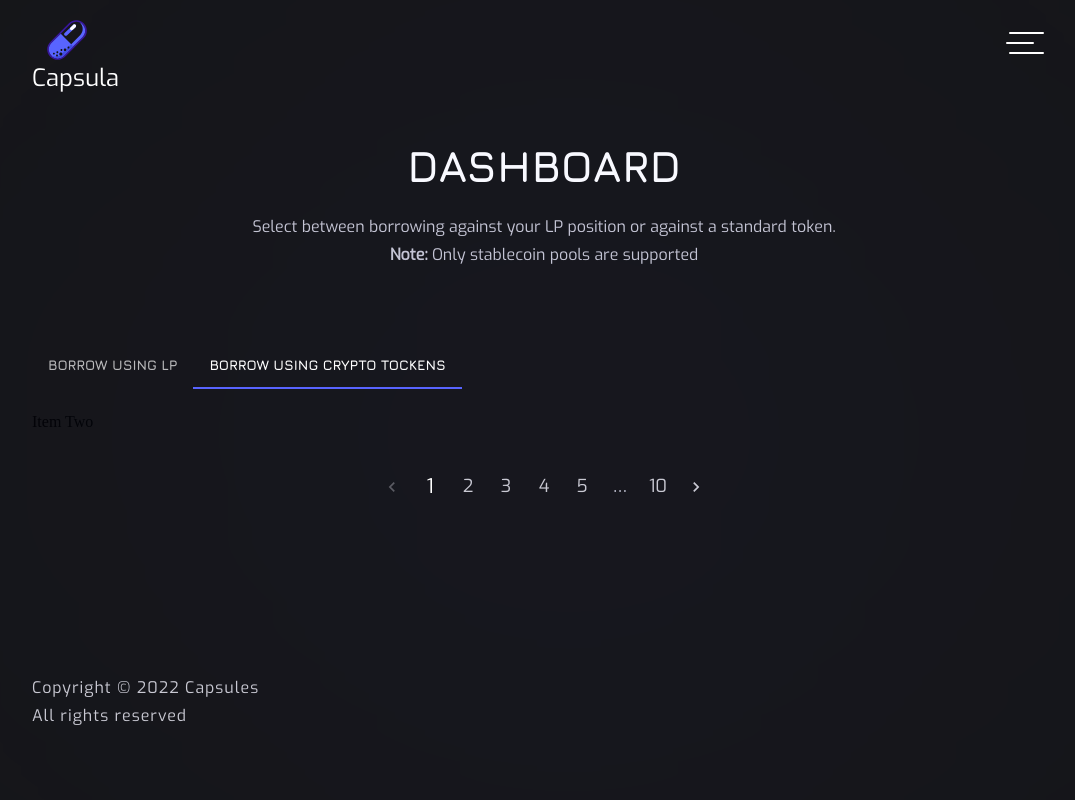
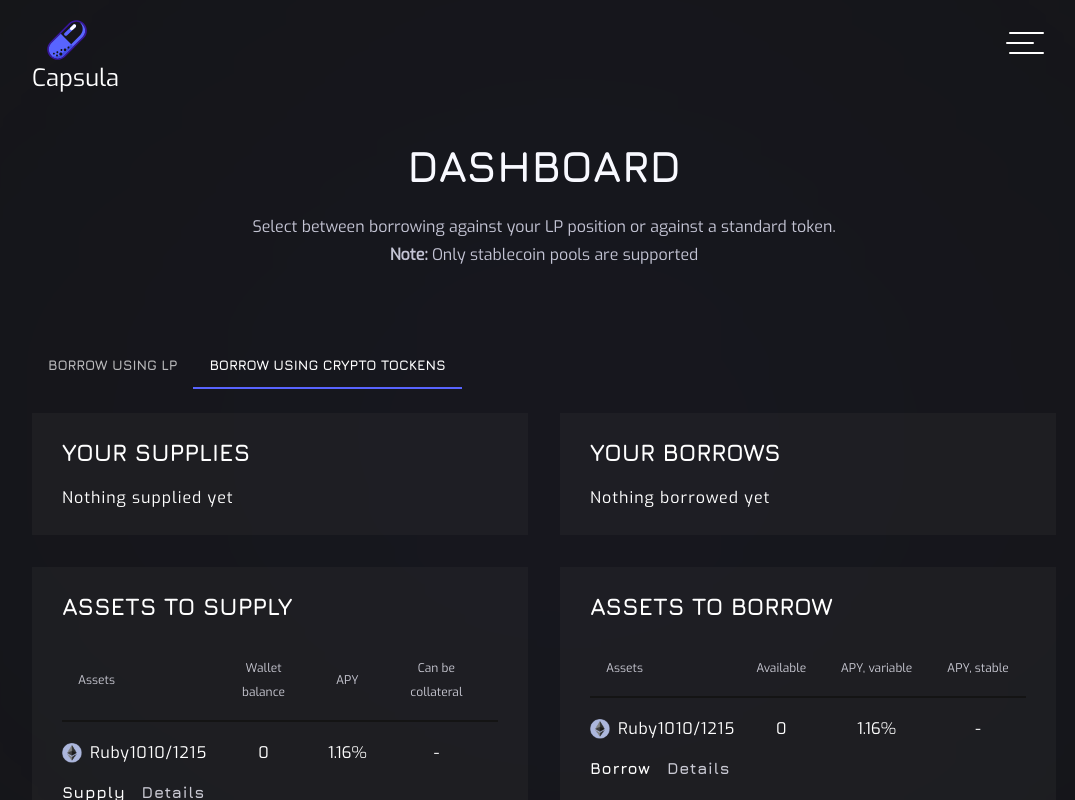
Before and after one commit to UD1sto/Capsules-mpv-frontend, a Next.js app: page /dashboard in a window 1280 px wide. Both pictures are taken after a click on the tab "BORROW USING CRYPTO TOCKENS". Shown: the top 800 px of the page, without its empty margins (96-1171 px from the left). Built offline with nearby package versions, Linux system fonts and the light colour scheme.

Commit message:
dashboard tab 2

```diff
--- a/src/components/card/Card.tsx
+++ b/src/components/card/Card.tsx
@@ -4,14 +4,24 @@ import styles from "./styles.module.css";
 interface CardProps extends StackProps {
   title?: string;
   children?: React.ReactNode;
+  noContent?: string;
 }
 
 export function Card(props: CardProps) {
-  const { title, children, ...restProps } = props || {};
+  const { title, children, noContent, ...restProps } = props || {};
   return (
     <Stack className={styles.cardBox} {...restProps}>
-      {title && <Typography variant="h3">{title}</Typography>}
+      {title && (
+        <Typography variant="h3" mb="20px">
+          {title}
+        </Typography>
+      )}
       {children}
+      {noContent && (
+        <Typography  className={styles.noContent}>
+          {noContent}
+        </Typography>
+      )}
     </Stack>
   );
 }
--- a/src/components/card/styles.module.css
+++ b/src/components/card/styles.module.css
@@ -2,4 +2,14 @@
   width: 100%;
   padding: 25px 30px;
   background-color: rgba(60, 60, 60, 0.2);
+  z-index: 300;
 }
+.noContent{
+  margin-bottom: 30px;
+  letter-spacing: 1px;
+}
+@media (max-width: 800px) {
+  .noContent{
+    font-size: 0.87rem;
+  }
+}
--- /dev/null
+++ b/src/components/dashboard/BorrowTokens.tsx
@@ -0,0 +1,139 @@
+import { BasicTable, Card, Header } from "@/components";
+import {
+  BORROW_HEADERS,
+  SUPPLY_HEADERS,
+  TABLE_DATA,
+  TABLE_DATA2,
+} from "@/content";
+import {
+  Stack,
+  TableCell,
+  TableRow,
+  Typography,
+  useMediaQuery,
+} from "@mui/material";
+
+const style = {
+  maxWidth: 570,
+  minWidth: 420,
+};
+
+export function BorrowTokens() {
+  const md = useMediaQuery("(min-width:1200px)");
+
+  return (
+    <Stack spacing={md ? 4 : 2}>
+      <Stack direction={md ? "row" : "column"} spacing={md ? 4 : 0}>
+        <Card
+          title="Your supplies"
+          noContent="Nothing supplied yet"
+          sx={{ mb: md ? 0 : 2 }}
+        />
+        <Card title="Your borrows" noContent="Nothing borrowed yet" />
+      </Stack>
+      <Stack direction={md ? "row" : "column"} spacing={md ? 4 : 0}>
+        <Card title="Assets to supply" sx={{ mb: md ? 0 : 2 }}>
+          <BasicTable headers={SUPPLY_HEADERS}>
+            {TABLE_DATA.map((row) => (
+              <TableItem row={row} headers={SUPPLY_HEADERS} supply />
+            ))}
+          </BasicTable>
+        </Card>
+        <Card title="Assets to borrow">
+          <BasicTable headers={BORROW_HEADERS}>
+            {TABLE_DATA2.map((row) => (
+              <TableItem row={row} headers={BORROW_HEADERS} />
+            ))}
+          </BasicTable>
+        </Card>
+      </Stack>
+    </Stack>
+  );
+}
+
+const TableItem = ({
+  row,
+  headers,
+  supply,
+}: {
+  row: object;
+  headers: Array<Header>;
+  supply?: boolean;
+}) => {
+  return (
+    <TableRow
+      sx={{
+        borderTop: "2px solid #141414",
+        "&:last-child td, &:last-child th": { border: 0 },
+      }}
+    >
+      {headers.map((header, index) => {
+        const firstEl = index === 0;
+        if (firstEl)
+          return (
+            <TableCell
+              align="left"
+              sx={{
+                p: "20px 0 30px",
+                fontSize: { xs: "0.87rem", sm: "1rem" },
+                letterSpacing: "0.05em",
+              }}
+            >
+              <Stack direction="row" alignItems="center">
+                <img
+                  src="/images/bnc.png"
+                  alt=""
+                  style={{ width: "20px", height: "20px", marginRight: "8px" }}
+                />
+                {row[header.value]}
+              </Stack>
+
+              <Stack direction="row" spacing={2} mt={2.3}>
+                <Typography
+                  variant="h3"
+                  sx={{
+                    fontSize: { xs: "1rem", sm: "1rem" },
+                    textTransform: "none",
+                    ":hover": {
+                      color: (theme) => theme.palette.primary.dark,
+                      cursor: "pointer",
+                      transition: "0.3s",
+                    },
+                  }}
+                >
+                  {supply ? "Supply" : "Borrow"}
+                </Typography>
+                <Typography
+                  variant="h3"
+                  sx={{
+                    fontSize: { xs: "1rem", sm: "1rem" },
+                    textTransform: "none",
+                    color: (theme) => theme.palette.secondary.dark,
+                    ":hover": {
+                      color: (theme) => theme.palette.secondary.main,
+                      cursor: "pointer",
+                      transition: "0.3s",
+                    },
+                  }}
+                >
+                  Details
+                </Typography>
+              </Stack>
+            </TableCell>
+          );
+        return (
+          <TableCell
+            align="center"
+            sx={{
+              fontSize: { xs: "0.87rem", sm: "1rem" },
+              p: "20px 0 30px",
+              verticalAlign: "top",
+            }}
+          >
+            {row[header.value]}
+          </TableCell>
+        );
+      })}
+    </TableRow>
+  );
+};
--- /dev/null
+++ b/src/components/dashboard/index.ts
@@ -0,0 +1,2 @@
+export * from "./BorrowLP";
+export * from "./BorrowTokens";
--- a/src/components/index.ts
+++ b/src/components/index.ts
@@ -10,3 +10,5 @@ export * from "./tabs/Tabs";
 export * from "./card/Card";
 export * from "./pool-item/PoolItem";
 export * from "./switch-filter/SwitchFilter";
+export * from "./table/table";
+export * from "./dashboard/index";
--- a/src/components/pool-item/styles.module.css
+++ b/src/components/pool-item/styles.module.css
@@ -6,6 +6,7 @@
   font-family: "Jura";
   font-size: 1.25rem;
   letter-spacing: 1px;
+  margin-bottom: 10px;
 }
 .iconBox {
   align-items: center;
@@ -23,6 +24,9 @@
   font-size: 0.87rem;
   width: 140px;
   height: 40px;
+}
+.descBox h6{
+    margin-bottom: 4px;
 }
 
 @media (max-width: 770px) {
--- /dev/null
+++ b/src/components/table/table.tsx
@@ -0,0 +1,44 @@
+import * as React from "react";
+import Table from "@mui/material/Table";
+import TableBody from "@mui/material/TableBody";
+import TableCell from "@mui/material/TableCell";
+import TableContainer from "@mui/material/TableContainer";
+import TableHead from "@mui/material/TableHead";
+import TableRow from "@mui/material/TableRow";
+
+export interface Header {
+  label: string;
+  value: string;
+}
+
+interface BasicTableProps {
+  headers: Array<Header>;
+  children: React.ReactNode;
+}
+
+export function BasicTable({ headers, children }: BasicTableProps) {
+  return (
+    <TableContainer>
+      <Table aria-label="table">
+        <TableHead>
+          <TableRow>
+            {headers.map((header, index) => (
+              <TableCell
+                sx={{
+                  fontSize: "0.75rem",
+                  color: (theme) => theme.palette.secondary.dark,
+                }}
+                align={index === 0 ? "left" : "center"}
+              >
+                {header.label}
+              </TableCell>
+            ))}
+          </TableRow>
+        </TableHead>
+        <TableBody>
+          {children}
+        </TableBody>
+      </Table>
+    </TableContainer>
+  );
+}
--- a/src/components/tabs/Tabs.tsx
+++ b/src/components/tabs/Tabs.tsx
@@ -2,15 +2,20 @@ import * as React from "react";
 import Tabs from "@mui/material/Tabs";
 import Tab from "@mui/material/Tab";
 import Box from "@mui/material/Box";
-import { PoolItem } from "../pool-item/PoolItem";
-import { filters, POOLS } from "@/content";
 import { useMediaQuery } from "@material-ui/core";
-import { SwitchFilter } from "@/components";
 
 interface TabPanelProps {
   children?: React.ReactNode;
   index: number;
   value: number;
+}
+
+interface Tab {
+  label: string;
+  component: React.ReactNode;
+}
+interface TabsProps {
+  tabs: Array<Tab>;
 }
 
 function TabPanel(props: TabPanelProps) {
@@ -29,14 +34,7 @@ function TabPanel(props: TabPanelProps) {
   );
 }
 
-function a11yProps(index: number) {
-  return {
-    id: `simple-tab-${index}`,
-    "aria-controls": `simple-tabpanel-${index}`,
-  };
-}
-
-export function TabsPanel() {
+export function TabsPanel({ tabs }: TabsProps) {
   const [value, setValue] = React.useState(0);
 
   const handleChange = (event: React.SyntheticEvent, newValue: number) => {
@@ -55,19 +53,23 @@ export function TabsPanel() {
           textColor="secondary"
           centered={!xs}
         >
-          <Tab label="Borrow using LP" {...a11yProps(0)} />
-          <Tab label={`Borrow using Crypto tockens`} {...a11yProps(1)} />
+          {tabs.map((tab, index) => (
+            <Tab label={tab.label} {...a11yProps(index)} />
+          ))}
         </Tabs>
       </Box>
-      <TabPanel value={value} index={0}>
-        <SwitchFilter filters={filters} />
-        {POOLS.map((pool) => (
-          <PoolItem poolItem={pool} />
-        ))}
-      </TabPanel>
-      <TabPanel value={value} index={1}>
-        Item Two
-      </TabPanel>
+      {tabs.map((tab, index) => (
+        <TabPanel value={value} index={index}>
+          {tab.component}
+        </TabPanel>
+      ))}
     </Box>
   );
 }
+
+function a11yProps(index: number) {
+  return {
+    id: `simple-tab-${index}`,
+    "aria-controls": `simple-tabpanel-${index}`,
+  };
+}
--- a/src/content/index.ts
+++ b/src/content/index.ts
@@ -109,3 +109,71 @@ export const filters = [
   { query: "dolor", label: "Dolor sit" },
   { query: "cons", label: "Consectetur" },
 ];
+
+export const SUPPLY_HEADERS = [
+  { label: "Assets", value: "assets" },
+  { label: "Wallet balance", value: "walletBalance" },
+  { label: "APY", value: "apy" },
+  { label: "Can be collateral", value: "collaratel" },
+];
+
+export const BORROW_HEADERS = [
+  { label: "Assets", value: "assets" },
+  { label: "Available", value: "available" },
+  { label: "APY, variable", value: "apyVar" },
+  { label: "APY, stable", value: "apyStable" },
+];
+
+export const TABLE_DATA = [
+  {
+    assets: "Ruby1010/1215",
+    walletBalance: 0,
+    apy: "1.16%",
+    collaratel: "-",
+  },
+  {
+    assets: "Ruby1010/1215",
+    walletBalance: 0,
+    apy: "1.16%",
+    collaratel: "-",
+  },
+  {
+    assets: "Ruby1010/1215",
+    walletBalance: 0,
+    apy: "1.16%",
+    collaratel: "-",
+  },
+  {
+    assets: "Ruby1010/1215",
+    walletBalance: 0,
+    apy: "1.16%",
+    collaratel: "-",
+  },
+];
+
+export const TABLE_DATA2 = [
+  {
+    assets: "Ruby1010/1215",
+    available: 0,
+    apyVar: "1.16%",
+    apyStable: "-",
+  },
+  {
+    assets: "Ruby1010/1215",
+    available: 0,
+    apyVar: "1.16%",
+    apyStable: "-",
+  },
+  {
+    assets: "Ruby1010/1215",
+    available: 0,
+    apyVar: "1.16%",
+    apyStable: "-",
+  },
+  {
+    assets: "Ruby1010/1215",
+    available: 0,
+    apyVar: "1.16%",
+    apyStable: "-",
+  },
+];
--- a/src/pages/dashboard.tsx
+++ b/src/pages/dashboard.tsx
@@ -1,6 +1,7 @@
-import { TabsPanel } from "@/components";
-import { Pagination, Stack, Typography } from "@mui/material";
+import { BorrowLP, BorrowTokens, TabsPanel } from "@/components";
+import { Stack, Typography } from "@mui/material";
 import { Container } from "@mui/system";
+
 
 export default function Dashboard() {
   return (
@@ -16,9 +17,19 @@ export default function Dashboard() {
           are supported
         </Typography>
         <Stack sx={{ width: "100%", maxWidth: 1200, mt: 9 }}>
-          <TabsPanel />
+          <TabsPanel
+            tabs={[
+              {
+                label: "Borrow using LP",
+                component: <BorrowLP />,
+              },
+              {
+                label: "Borrow using Crypto tockens",
+                component: <BorrowTokens />,
+              },
+            ]}
+          />
         </Stack>
-        <Pagination count={10}  />
       </Stack>
     </Container>
   );
--- a/src/utills/theme.ts
+++ b/src/utills/theme.ts
@@ -43,6 +43,17 @@ const themeOptions: ThemeOptions = {
       "@media (max-width:800px)": {
         fontSize: "2rem",
         lineHeight: "50px",
+      },
+    },
+    h3: {
+      fontSize: "1.5rem",
+      fontFamily: "Jura",
+      fontWeight: 700,
+      textTransform: "uppercase",
+      color: "#FFFFFF",
+      "@media (max-width:800px)": {
+        fontSize: "1.25rem",
+        lineHeight: "32px",
       },
     },
     allVariants: {
```
Also changed, not shown: src/components/dashboard/BorrowLP.tsx (added, +18 -0 lines).
